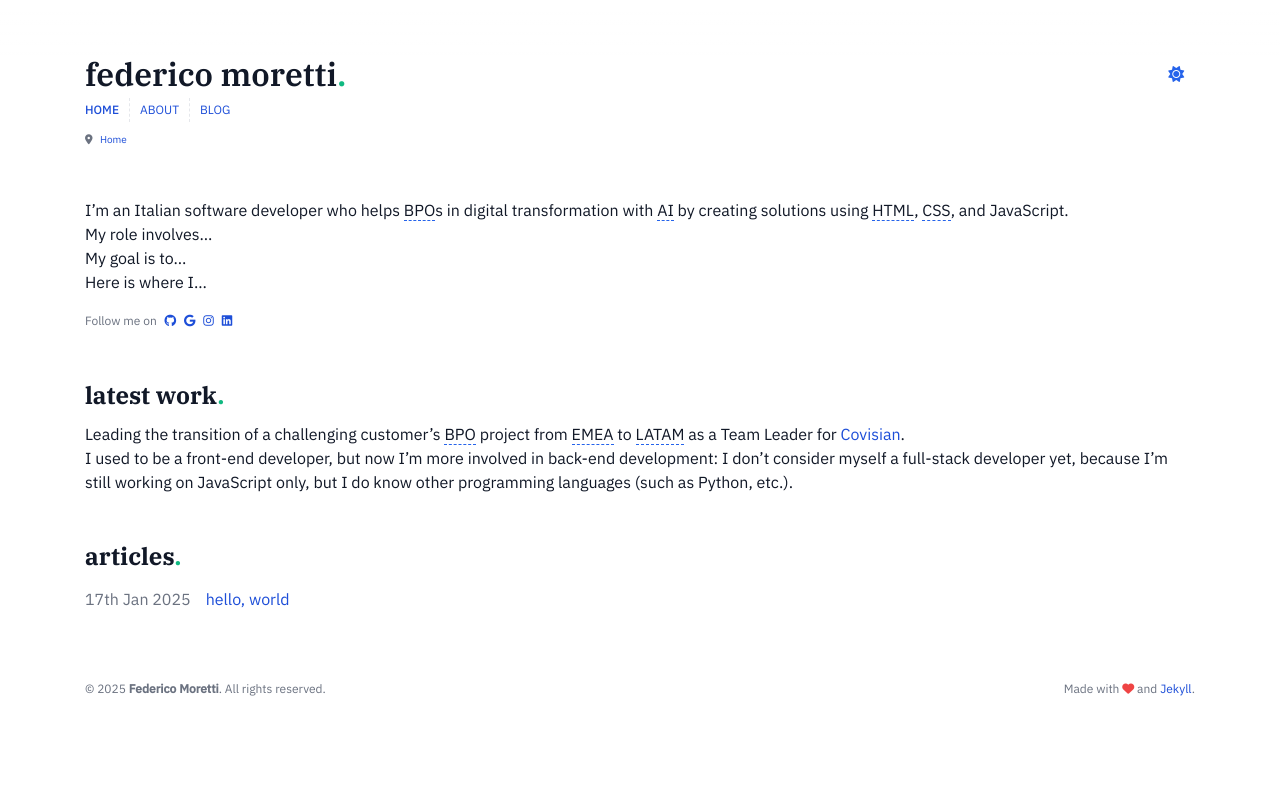
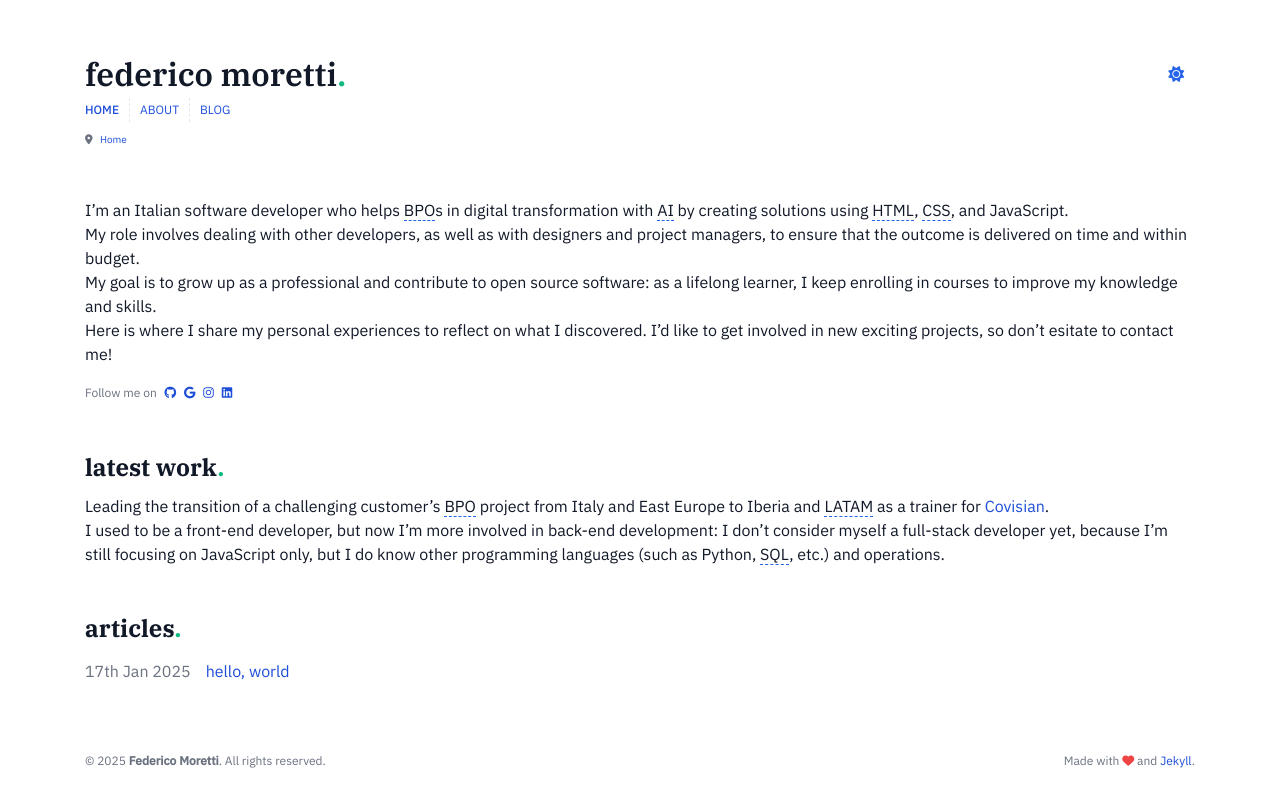
Before and after one commit to fedtti/fedtti.github.io, a Jekyll site: the page built from index.md, in a window 1280 px wide. Shown: the top 807 px of the page. Built offline with Jekyll 4.4.1, drawn with Linux system fonts in a browser that asks for light colours.

Commit message:
fix: add CV, update SEO

```diff
--- a/_layouts/home.html
+++ b/_layouts/home.html
@@ -5,12 +5,11 @@ layout: html
   <p>
     I’m an Italian software developer who helps <abbr title="Business Process Outsourcing">BPO</abbr>s in digital transformation with <abbr title="Artificial Intelligence">AI</abbr> by creating solutions using <abbr title="HyperText Markup Language">HTML</abbr>, <abbr title="Cascading Style Sheets">CSS</abbr>, and JavaScript.
     <br>
-    My role involves…
+    My role involves dealing with other developers, as well as with designers and project managers, to ensure that the outcome is delivered on time and within budget.
     <br>
-    My goal is to…
+    My goal is to grow up as a professional and contribute to open source software: as a lifelong learner, I keep enrolling in courses to improve my knowledge and skills.
     <br>
-    Here is where I…
-  </p>
+    Here is where I share my personal experiences to reflect on what I discovered. I’d like to get involved in new exciting projects, so don’t esitate to contact me!
   <ul id="social-networks">
     <li>Follow me on</li>
     <li>
@@ -38,9 +37,9 @@ layout: html
 <section aria-labelledby="latest-work">
   <h2 id="latest-work">Latest Work</h2>
   <p>
-    Leading the transition of a challenging customer’s <abbr title="Business Process Outsourcing">BPO</abbr> project from <abbr title="Europe, Middle East, and Africa">EMEA</abbr> to <abbr title="Latin America">LATAM</abbr> as a Team Leader for <a href="https://covisian.com/" target="_blank" rel="noopener noreferrer">Covisian</a>.
+    Leading the transition of a challenging customer’s <abbr title="Business Process Outsourcing">BPO</abbr> project from Italy and East Europe to Iberia and <abbr title="Latin America">LATAM</abbr> as a trainer for <a href="https://covisian.com/" target="_blank" rel="noopener noreferrer">Covisian</a>.
     <br>
-    I used to be a front-end developer, but now I’m more involved in back-end development: I don’t consider myself a full-stack developer yet, because I’m still working on JavaScript only, but I do know other programming languages (such as Python, etc.).
+    I used to be a front-end developer, but now I’m more involved in back-end development: I don’t consider myself a full-stack developer yet, because I’m still focusing on JavaScript only, but I do know other programming languages (such as Python, <abbr title="Structured Query Language">SQL</abbr>, etc.) and operations.
   </p>
 </section>
 <section aria-labelledby="articles">
--- a/robots.txt
+++ b/robots.txt
@@ -1,5 +1,8 @@
 User-agent: *
 
+Disallow: /assets/css/
+Disallow: /assets/js/
+Disallow: /assets/curriculum-vitae.docx
 Disallow: /.editorconfig
 Disallow: /.nojekyll
 Disallow: /CNAME
```
Also changed, not shown: _posts/2025-01-17-hello-world.md (+3 -2 lines), feed.xml (+5 -6 lines), 1 other file.
